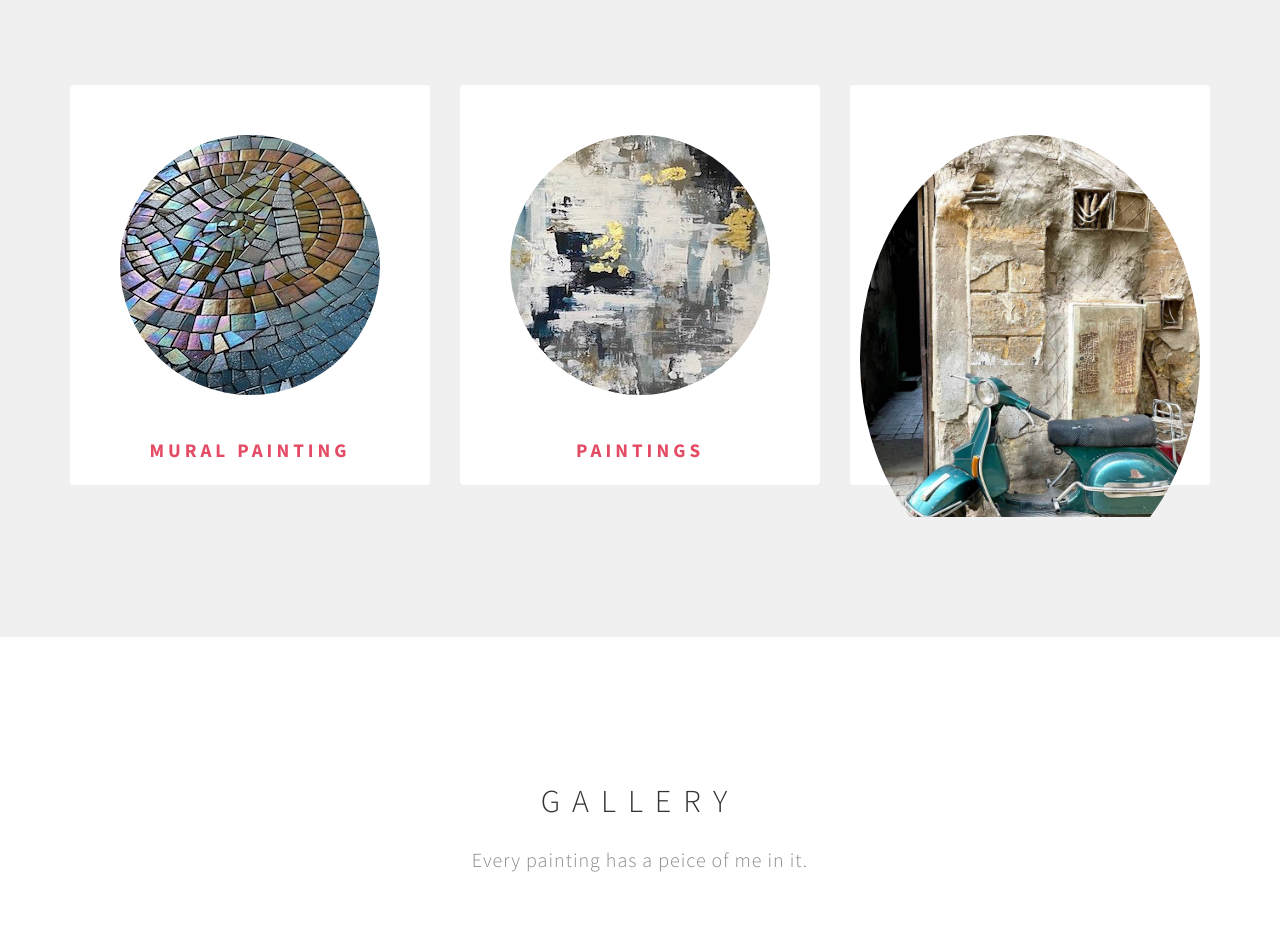
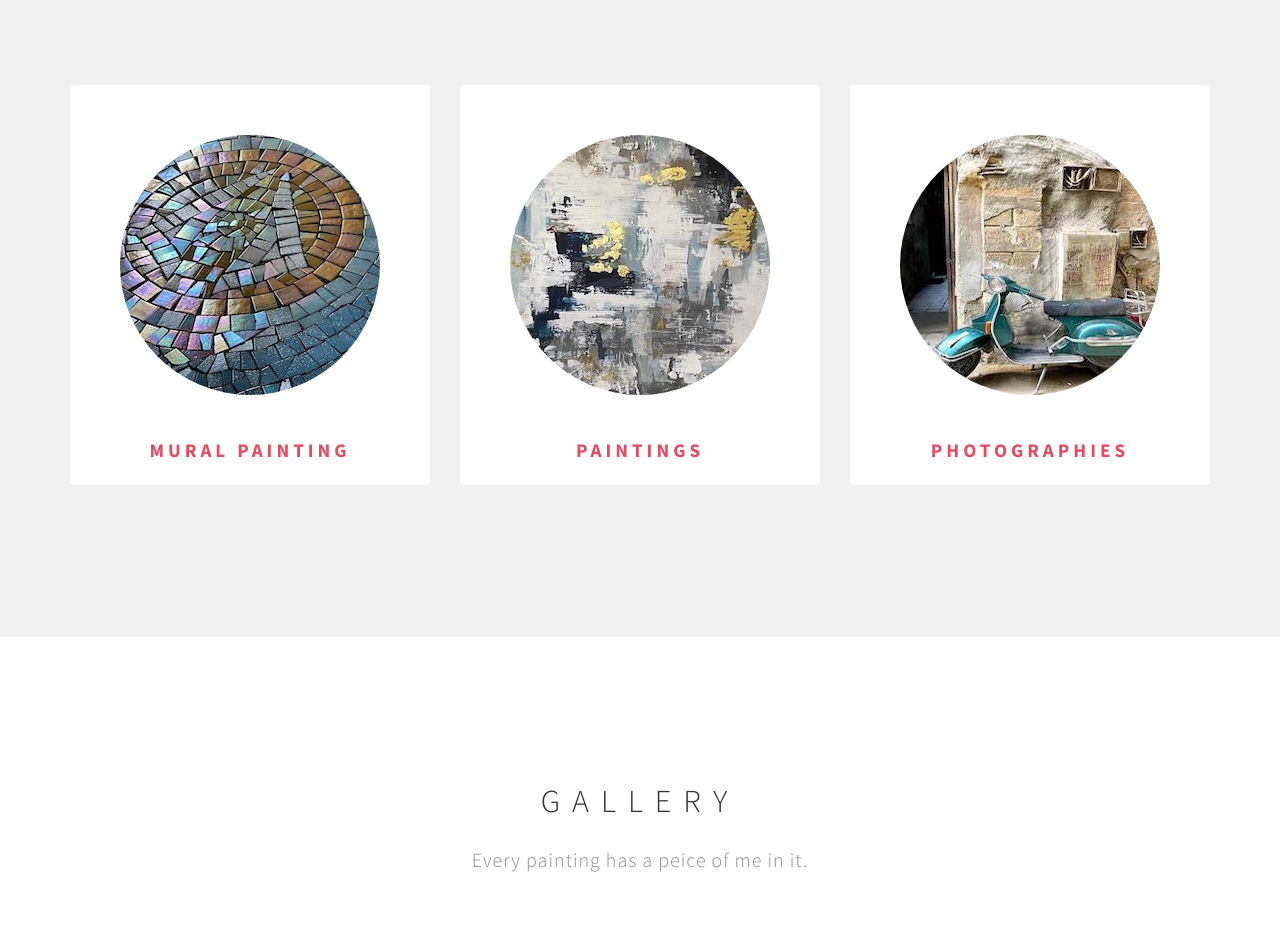
Before and after one commit to MostafaMosaad/zeinakhaled.com, a plain HTML site: page index.html in a window 1280 px wide. Shown: the part 1600-2535 px from the top of the page. Drawn offline with Linux system fonts and the light colour scheme; some packages are replaced by stand-ins of ours; a script that the page names is missing.

Commit message:
Update index.html

```diff
--- a/index.html
+++ b/index.html
@@ -132,7 +132,7 @@
       <div class="item col-md-4 col-sm-6 wow fadeInUp" data-wow-delay="0.8s">
         <div class="team-thumb">
           <div class="image-holder">
-            <img src="images/zo7.jpeg" class="img-responsive img-circle" alt="Linda">
+            <img src="images/zo7copy.jpeg" class="img-responsive img-circle" alt="Linda">
           </div>
           <h2 class="heading">Photographies</h2>
           <p class="description">Photography moments captured</p>
```
